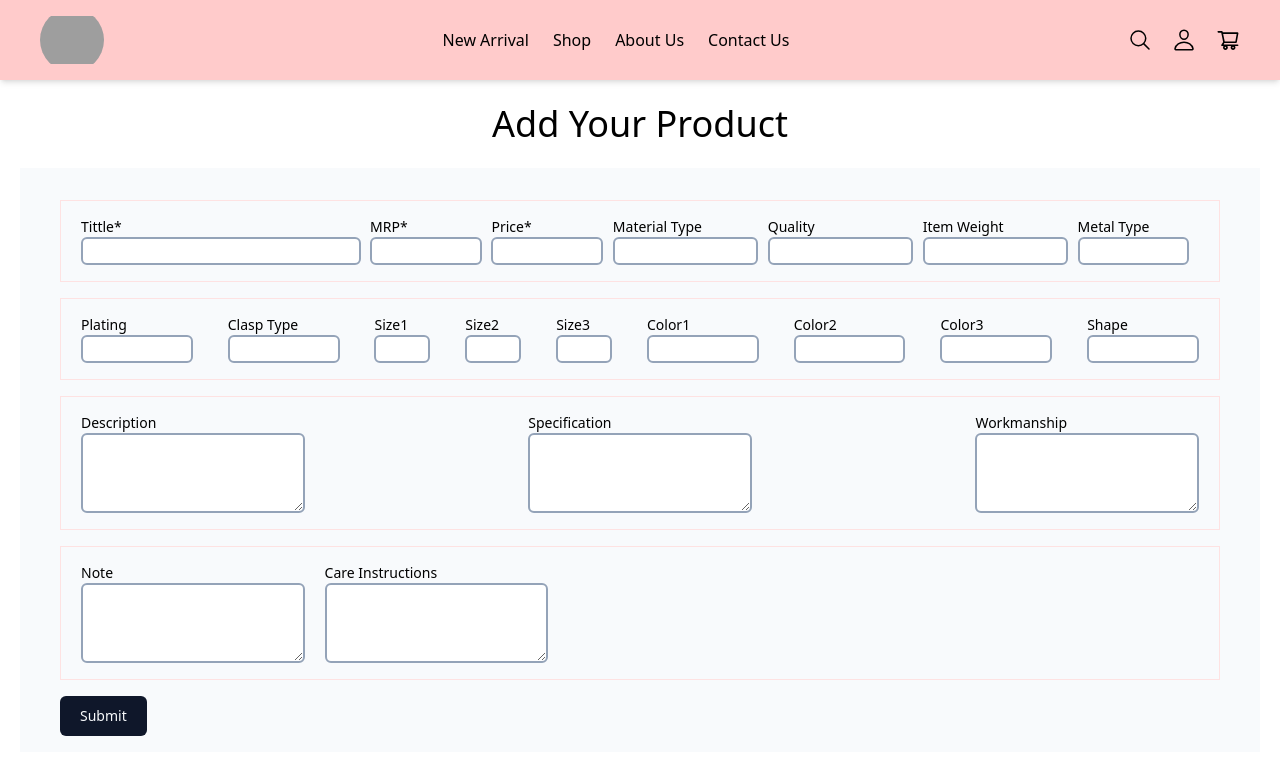
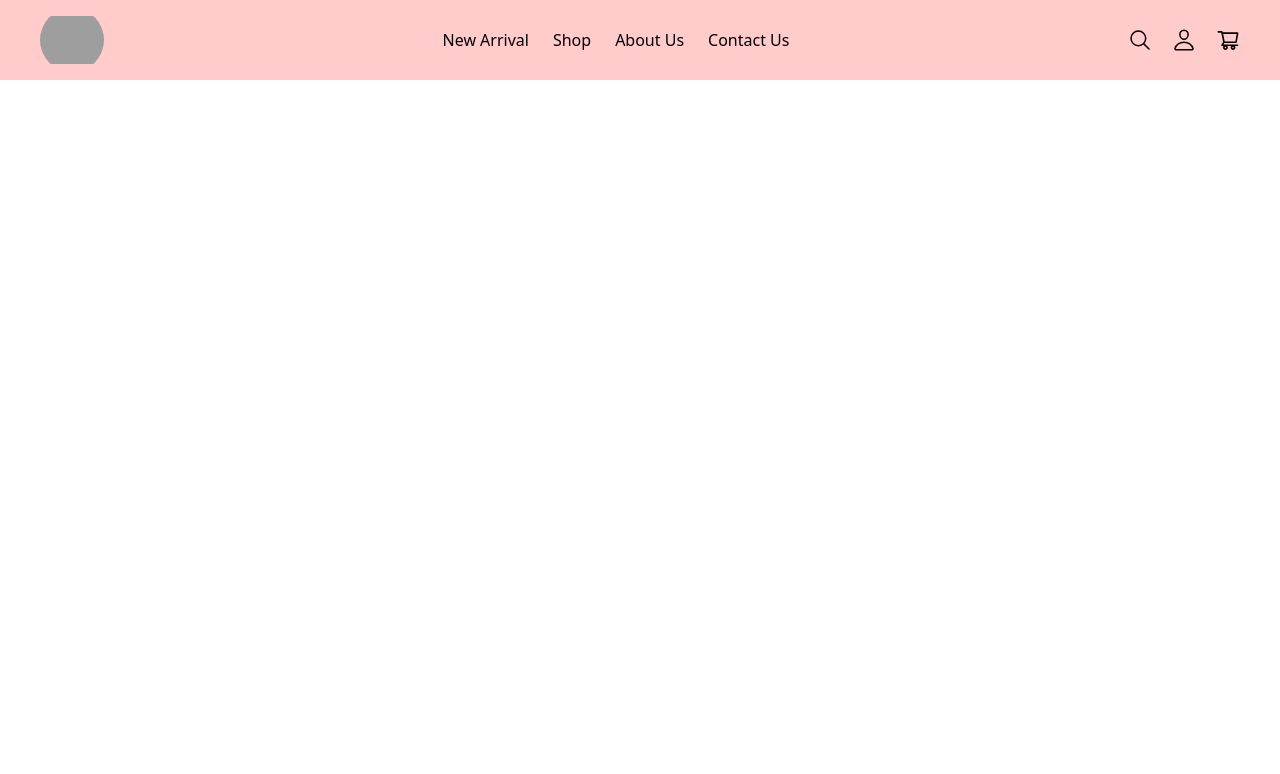
Before and after one commit to singhdivyam772/Crown-Nine-Frontend, a React (Vite) app: page /addProduct in a window 1280 px wide. Shown: the top 774 px of the page. Built offline with nearby package versions, Linux system fonts and the light colour scheme; no server answers; grey boxes are pictures that could not be loaded.

Commit message:
move to local

```diff
--- a/src/AllProductData.js
+++ b/src/AllProductData.js
@@ -1,156 +1,190 @@
 const AllData = [
   {
-    cardId: 1,
-    image: "https://res.cloudinary.com/drj0uehgx/image/upload/v1712554783/cosmetic/Shea%20Body%20Butter%20Body%20Lotion/2_1_wuiggd.jpg",
-    brand: "",
-    mrp: 1499,
-    price: (1499 - Math.round((1499*10)/100)),
-    title: " Shea Body Butter Body Lotion",
-    size:`200 gm`,
-    qty:1,
-    ingredient:``,
-    bullet1: `Intensely Moisturizes: Deeply hydrates your skin for a radiant, healthy-looking glow.`,
-    bullet2: `Natural Goodness: Formulated with a blend of natural ingredients to nourish and protect.`,
-    bullet3: `Luxurious Feel: Velvety soft texture melts effortlessly, leaving skin feeling irresistibly soft and pampered.`,
-    bullet4: `Subtle Fragrance: Delicately infused with a calming, ethereal scent for a truly sensorial experience.`,
+    id: 1,
+    productTitle: "EVIL EYE BRACELET",
+    productSubtitle: "",
+    mrp: " 1599",
+    price: " 1099 ",
+    color1: " Rose Gold",
+    color2: " Gold",
+    color3: " Silver",
+    size1: "  Apt for 2.4-2.8 hands, Diameter - 6cm",
+    size2: "  ",
+    size3: "  ",
+    shape: " Oval",
+    specification: " Anti Tarnish stainless steel, Water proof, Sweat Proof, Crafted for daily use. Skin friendly and anti - alergic",
+    gemType: " Cubic Zirconia",
+    itemWeight: "100gm ",
+    quality: "Premium Quality",
+    silverimage1: "https://res.cloudinary.com/dc6gh4zlc/image/upload/v1713925609/Crown-Nine/EVIL%20EYE%20BRACELET/DSC_3388_e7dqgz.jpg",
+    silverimage2: "https://res.cloudinary.com/dc6gh4zlc/image/upload/v1713925606/Crown-Nine/EVIL%20EYE%20BRACELET/DSC_3353_qumvqv.jpg",
+    roseimage2: "https://res.cloudinary.com/dc6gh4zlc/image/upload/v1714036862/Crown-Nine/EVIL%20EYE%20BRACELET/DSC_3381_htn3np.jpg",
+    goldimage1: "https://res.cloudinary.com/dc6gh4zlc/image/upload/v1713925234/Crown-Nine/EVIL%20EYE%20BRACELET/DSC_3387_sfhb9z.jpg",
+    goldimage2: "https://res.cloudinary.com/dc6gh4zlc/image/upload/v1713866671/Crown-Nine/EVIL%20EYE%20BRACELET/DSC_3351_pxm5jc.jpg",
+    mainimage1: "https://res.cloudinary.com/dc6gh4zlc/image/upload/v1714036862/Crown-Nine/EVIL%20EYE%20BRACELET/DSC_3381_htn3np.jpg",
+    roseimage1: "https://res.cloudinary.com/dc6gh4zlc/image/upload/v1714036862/Crown-Nine/EVIL%20EYE%20BRACELET/DSC_3381_htn3np.jpg"
   },
+
   {
-    cardId: 2,
-    mrp: 1799,
-    price: (1799 - Math.round((1799*10)/100)),
-    image: "https://res.cloudinary.com/drj0uehgx/image/upload/v1712554539/cosmetic/Age%20defense/5_x4zrtx.jpg",
-    brand: "IskiUski",
-    title: "Age Defence Serum",
-    size:`30 ml`,
-    qty:1,
-    bullet1: `This luxurious, concentrated serum targets the visible signs of aging, revealing a more youthful and radiant you.`,
-    bullet2: `Formulated with powerful ingredients to diminish the appearance of fine lines and wrinkles, promoting a smoother, firmer complexion.`,
-    bullet3: `Supports your skin's natural collagen production, providing essential building blocks for a more youthful appearance.`,
-    bullet4: `Improves skin elasticity, leaving your skin feeling tighter and more lifted.`,
-    bullet5: `Experience the transformation power of Regal Resilience as it helps you achieve a more ageless and radiant look.`
+    id: 2,
+    productTitle: "CARTIER BRACELET",
+    productSubtitle: "",
+    mrp: " 1599",
+    price: " 1099 ",
+    color1: " Rose Gold",
+    color2: " Gold",
+    color3: " Silver",
+    size1: "S(17)",
+    size2: "M(18)",
+    size3: "L(19)",
+    shape: " Oval",
+    specification: " Anti Tarnish stainless steel, Water proof, Sweat Proof, Crafted for daily use. Skin friendly and anti - alergic",
+    gemType: " Cubic Zirconia",
+    itemWeight: "100gm ",
+    quality: "Premium Quality",
+    silverimage1: "https://res.cloudinary.com/dc6gh4zlc/image/upload/v1713938818/Crown-Nine/CARTIER%20BRACELET/DSC_3378_j6jse9.jpg",
+    silverimage2: " ",
+    roseimage1: "https://res.cloudinary.com/dc6gh4zlc/image/upload/v1713938767/Crown-Nine/CARTIER%20BRACELET/DSC_3393_urbvws.jpg",
+    roseimage2: "https://res.cloudinary.com/dc6gh4zlc/image/upload/v1713938769/Crown-Nine/CARTIER%20BRACELET/DSC_3347_czllgi.jpg",
+    goldimage1: "https://res.cloudinary.com/dc6gh4zlc/image/upload/v1713938789/Crown-Nine/CARTIER%20BRACELET/DSC_3394_yc6hpx.jpg",
+    goldimage2: "https://res.cloudinary.com/dc6gh4zlc/image/upload/v1713938781/Crown-Nine/CARTIER%20BRACELET/DSC_3346_znqiaa.jpg",
+    mainimage1: "https://res.cloudinary.com/dc6gh4zlc/image/upload/v1713938789/Crown-Nine/CARTIER%20BRACELET/DSC_3394_yc6hpx.jpg",
   },
+
   {
-    cardId: 3,
-    image: "https://res.cloudinary.com/drj0uehgx/image/upload/v1712555020/cosmetic/DAY%20Face%20CREAEM/4_lkqumv.jpg",
-    brand: "IskiUski",
-    mrp: 1549,
-    price: (1549 - Math.round((1549*10)/100)),
-    title: "Day Face cream",
-    size:`100 gm`,
-    qty:1,
-    bullet1: `Infused with moisture-rich ingredients, this day cream delivers long-lasting hydration, leaving your skin feeling soft, supple, and comfortable throughout the day.`,
-    bullet2: `Formulated with antioxidants and SPF (if applicable), it helps shield your skin from environmental aggressors and damaging UV rays, promoting a healthy, youthful appearance.`,
-    bullet3: `This lightweight cream illuminates your skin, revealing a natural, radiant glow that lasts all day long.`,
-    bullet4: `Enriched with a delicate rose fragrance, Roaring Beauty Day Cream creates a truly sensorial skincare experience.`,
-    bullet5: ``,
+    id: 2,
+    productTitle: "BRACELET",
+    productSubtitle: "",
+    mrp: "1199",
+    price: "849",
+    color1: " Rose Gold",
+    color2: " Gold",
+    color3: " ",
+    size1: "apt for 2.4-2.8 hands, Diameter - 6cm    ",
+    size2: "",
+    size3: "",
+    shape: " Oval",
+    specification: " Anti Tarnish stainless steel, Water proof, Sweat Proof, Crafted for daily use. Skin friendly and anti - alergic",
+    gemType: " Cubic Zirconia",
+    itemWeight: "100gm ",
+    quality: "Premium Quality",
+    silverimage1: " ",
+    silverimage2: " ",
+    roseimage1: "https://res.cloudinary.com/dc6gh4zlc/image/upload/v1713871457/Crown-Nine/bracelet/DSC_3376_cjjvpj.jpg",
+    roseimage2: "https://res.cloudinary.com/dc6gh4zlc/image/upload/v1713871454/Crown-Nine/bracelet/DSC_3355_vhxoeu.jpg",
+    goldimage1: "",
+    goldimage2: "",
+    mainimage1: "https://res.cloudinary.com/dc6gh4zlc/image/upload/v1713871457/Crown-Nine/bracelet/DSC_3376_cjjvpj.jpg",
   },
+
   {
-    cardId: 4,
-    image: "https://res.cloudinary.com/drj0uehgx/image/upload/v1712555360/cosmetic/Scrub/4_hixyzj.jpg",
-    brand: "IskiUski",
-    mrp: 1449,
-    price: (1449 - Math.round((1449*10)/100)),
-    title: "Scrub",
-    size:`200 gms`,
-    qty:1,
-    bullet1: `Experience the transformative power of Diamond Sands, a luxurious body scrub designed to reveal your skin's natural brilliance.`,
-    bullet2: `Diamond Sands gently buffs away dead skin cells and impurities, promoting a smoother, more refined texture.`,
-    bullet3: `As it removes dullness and roughness, this scrub reveals your skin's natural luminosity, leaving it looking radiant and healthy.`,
-    bullet4: `Formulated with nourishing ingredients (mention if any - e.g., shea butter, coconut oil), Diamond Sands helps protect your skin's natural moisture barrier, leaving it feeling soft and pampered.
-    `,
-    bullet5: `Infused with a captivating sandalwood fragrance, Diamond Sands transforms your skincare routine into a truly sensorial experience.`,
+    id: 3,
+    productTitle: "BRACELET",
+    productSubtitle: "",
+    mrp: "1599",
+    price: "1099",
+    color1: " Rose Gold",
+    color2: " Gold",
+    color3: " ",
+    size1: "apt for 2.4-2.8 hands, Diameter - 6cm    ",
+    size2: "",
+    size3: "",
+    shape: " Oval",
+    specification: " Anti Tarnish stainless steel, Water proof, Sweat Proof, Crafted for daily use. Skin friendly and anti - alergic",
+    gemType: " Cubic Zirconia",
+    itemWeight: "100gm ",
+    quality: "Premium Quality",
+    silverimage1: " ",
+    silverimage2: " ",
+    roseimage1: "https://res.cloudinary.com/dc6gh4zlc/image/upload/v1713871673/Crown-Nine/bracelet%202/DSC_3392_sw7bjj.jpg",
+    roseimage2: "https://res.cloudinary.com/dc6gh4zlc/image/upload/v1713871669/Crown-Nine/bracelet%202/DSC_3350_qvnfwh.jpg",
+    goldimage1: "",
+    goldimage2: "",
+    mainimage1: "https://res.cloudinary.com/dc6gh4zlc/image/upload/v1713871673/Crown-Nine/bracelet%202/DSC_3392_sw7bjj.jpg",
   },
+
+
   {
-    cardId: 5,
-    image: "https://res.cloudinary.com/drj0uehgx/image/upload/v1712561670/cosmetic/Skin%20radiance%20beauty%20Elixir%20Serum/4_nclq3w.jpg",
-    brand: "IskiUski",
-    mrp: 1849,
-    price: (1849 - Math.round((1849*10)/100)),
-    title: "Skin Radiance Beauty Elixir Serum",
-    size: `30ml `,
-    qty:1,
-    bullet1: `Deep Hydration: Infused with moisture-rich ingredients (mention if any), Aurelian Elixir delivers deep hydration, leaving your skin feeling plump, supple, and comfortable.`,
-    bullet2: `This potent formula helps address uneven skin tone and dullness, revealing a natural, luminous complexion.`,
-    bullet3: `Formulated with antioxidants, Aurelian Elixir helps protect your skin from environmental aggressors and free radical damage, promoting a healthy, youthful appearance.
-    `,
-    bullet4: `As it hydrates and protects, this serum helps revitalize your skin, leaving it looking refreshed and radiant.`
+    id: 4,
+    productTitle: "BRACELET",
+    productSubtitle: "",
+    mrp: "1199",
+    price: "849",
+    color1: " Rose Gold",
+    color2: " ",
+    color3: " ",
+    size1: "apt for 2.4-2.8 hands, Diameter - 6cm    ",
+    size2: "",
+    size3: "",
+    shape: " Oval",
+    specification: " Anti Tarnish stainless steel, Water proof, Sweat Proof, Crafted for daily use. Skin friendly and anti - alergic",
+    gemType: " Cubic Zirconia",
+    itemWeight: "100gm ",
+    quality: "Premium Quality",
+    silverimage1: " ",
+    silverimage2: " ",
+    roseimage1: "https://res.cloudinary.com/dc6gh4zlc/image/upload/v1713871904/Crown-Nine/bracelet%203/DSC_3386_ghhvp5.jpg",
+    roseimage2: "https://res.cloudinary.com/dc6gh4zlc/image/upload/v1713871900/Crown-Nine/bracelet%203/DSC_3359_seotrj.jpg",
+    goldimage1: "",
+    goldimage2: "",
+    mainimage1: "https://res.cloudinary.com/dc6gh4zlc/image/upload/v1713871904/Crown-Nine/bracelet%203/DSC_3386_ghhvp5.jpg",
   },
-  {
-    cardId: 6,
-    image: "https://res.cloudinary.com/drj0uehgx/image/upload/v1712555960/cosmetic/Beard%20Oil/4_i2couo.jpg",
-    brand: "IskiUski",
-    mrp: 1049,
-    price: (1049 - Math.round((1049*10)/100)),
-    size: `30 ml`,
-    qty:1,
-    title: "Beard Oil",
-    bullet1: `Experience the transformative power of Majestic Whisker Nectar, a luxurious beard oil designed to nourish, condition, and tame your beard for a healthy, well-groomed look.`,
-    bullet2: `This nourishing oil deeply hydrates and conditions your beard, leaving it feeling softer, smoother, and more manageable.`,
-    bullet3: `Formulated with essential nutrients, Majestic Whisker Nectar helps promote healthy beard growth, encouraging a fuller, more luxurious look.`,
-    bullet4: `This oil effectively controls flyaways and frizz, leaving your beard looking polished and perfectly groomed.`,
-    bullet5: `Infused with a refreshing rosemary scent, Majestic Whisker Nectar leaves a subtle, masculine fragrance that lingers throughout the day.`
 
-  },
-  {
-    cardId: 7,
-    image: "https://res.cloudinary.com/drj0uehgx/image/upload/v1712563714/cosmetic/Beard%20Balm/7_1_jmjejo.jpg",
-    brand: "IskiUski",
-    mrp: 749,
-    price: 749,
-    size:`50gm`,
-    qty:1,
-    title: "BEARD BALM",
-    bullet1: `Craft your ideal beard with Noble Heritage Whisker Balm, a luxurious balm designed to condition, style, and enhance your facial mane.`,
-    bullet2: `Nourishing ingredients infuse your beard hair with essential moisture, leaving it feeling soft, manageable, and healthy.`,
-    bullet3: `This balm provides a flexible hold, allowing you to sculpt and define your beard for a polished, distinguished look.`,
-    bullet4: `Formulated to enhance your beard's natural texture and shine, Noble Heritage Whisker Balm highlights your unique facial hair for a captivating presence.`,
-    bullet5: `Infused with a captivating musk scent, this balm leaves a subtle, masculine fragrance that lingers throughout the day.`
-  },
-  {
-    cardId: 8,
-    image: "https://res.cloudinary.com/drj0uehgx/image/upload/v1712563868/cosmetic/vitamin%20c/5_1_sktbsw.jpg",
-    brand: "IskiUski",
-    mrp: 1649,
-    price: (1649 - Math.round((1649*10)/100)),
-    title: "SKIN BRIGHTENING SERUM WITH VITAMIN C",
-    size: `30ml`,
-    qty:1,
-    bullet1: `Experience the transformative power of Elixir of Brilliance, a potent serum infused with Vitamin C to revitalize your complexion and reveal a more even-toned, luminous you.`,
-    bullet2: `Formulated with Vitamin C, this serum helps address the appearance of hyperpigmentation and uneven skin tone, promoting a more balanced and radiant complexion.`,
-    bullet3: `As it combats dullness and unevenness, Elixir of Brilliance reveals your skin's natural luminosity, leaving it looking healthy and glowing.`,
-    bullet4: `Vitamin C's antioxidant properties help protect your skin from environmental aggressors and free radical damage, promoting a youthful and revitalized appearance.`,
-    bullet5:  `Infused with a refreshing natural orange scent, this serum provides a subtle, uplifting experience for your senses.`
-  },
-  {
-    cardId: 9,
-    image: "https://res.cloudinary.com/drj0uehgx/image/upload/v1712564012/cosmetic/4_bpvzat.jpg",
-    brand: "IskiUski",
-    mrp: 1849,
-    price: (1849 - Math.round((1849*10)/100)),
-    size:` 50ml`,
-    qty:1,
-    title: "Night Cream",
-    bullet1: `Experience the restorative power of Lioness Oasis Night Nourisher, a luxurious night cream designed to deeply hydrate, renew, and nourish your skin while you sleep, revealing a radiant morning glow.`,
-    bullet2: `Infused with moisture-rich ingredients, this night cream delivers long-lasting hydration, leaving your skin feeling soft, supple, and comfortable throughout the night.`,
-    bullet3: `As you rest, Lioness Oasis Night Nourisher works to renew and nourish your skin. Formulated with powerful ingredients`,
-    bullet4: `Experience a visible difference in the morning. Awake to a complexion that feels refreshed, revitalized, and radiantly glowing.`,
-    bullet5: `Infused with a calming blend of saffron and neroli fragrances, this night cream creates a truly sensorial and relaxing bedtime experience.`
-  },
-  {
-    cardId: 10,
-    image: "https://res.cloudinary.com/drj0uehgx/image/upload/v1712564250/cosmetic/HAIR%20ELIXER/4_ia5rwu.jpg",
-    brand: "IskiUski",
-    mrp: 2499,
-    price: (2499 - Math.round((2499*20)/100)),
-    size:`100ml`,
-    qty:1,
-    title: "Magic hair oil",
-    bullet1: `Experience the transformative power of Royal Rejuvenation Hair Elixir, a potent blend of essential oils designed to nourish, strengthen, and restore your hair's natural brilliance.`,
-    bullet2: `This luxurious elixir infuses your hair with essential nutrients, leaving it feeling deeply nourished and conditioned.`,
-    bullet3: `Formulated with fortifying ingredients, Royal Rejuvenation Hair Elixir helps strengthen your hair, improving its resilience against breakage and damage.`,
-    bullet4: `As it nourishes and strengthens, this elixir helps revive your hair's natural shine, leaving it looking healthy and radiant from root to tip.`,
-    bullet5: `Infused with a captivating blend of essential oils (mention specific oils if known), this elixir provides a delightful aromatic experience for your senses.`
-  },
+  // images required
+  // {
+  //   id: 5,
+  //   productTitle: "RING CUM BRACELET",
+  //   productSubtitle: "",
+  //   mrp: "1199",
+  //   price: "849",
+  //   color1: " Rose Gold",
+  //   color2: " ",
+  //   color3: " ",
+  //   size1: "One Size, Flexible    ",
+  //   size2: "",
+  //   size3: "",
+  //   shape: " Oval",
+  //   specification: " Anti Tarnish stainless steel, Water proof, Sweat Proof, Crafted for daily use. Skin friendly and anti - alergic",
+  //   gemType: " Cubic Zirconia",
+  //   itemWeight: "100gm ",
+  //   quality: "Premium Quality",
+  //   silverimage1: " ",
+  //   silverimage2: " ",
+  //   roseimage1: "https://res.cloudinary.com/dc6gh4zlc/image/upload/v1713871904/Crown-Nine/bracelet%203/DSC_3386_ghhvp5.jpg",
+  //   roseimage2: "https://res.cloudinary.com/dc6gh4zlc/image/upload/v1713871900/Crown-Nine/bracelet%203/DSC_3359_seotrj.jpg",
+  //   goldimage1: "",
+  //   goldimage2: "",
+  //   mainimage1: "https://res.cloudinary.com/dc6gh4zlc/image/upload/v1713871904/Crown-Nine/bracelet%203/DSC_3386_ghhvp5.jpg",
+  // },
+
+  // images required
+  // {
+  //   id: 6,
+  //   productTitle: "TROPICAL CHARMS BRACELET",
+  //   productSubtitle: "",
+  //   mrp: "1199",
+  //   price: "849",
+  //   color1: " Gold",
+  //   color2: " ",
+  //   color3: " ",
+  //   size1: "One Size, Flexible    ",
+  //   size2: "",
+  //   size3: "",
+  //   shape: " ",
+  //   specification: " Anti Tarnish stainless steel, Water proof, Sweat Proof, Crafted for daily use. Skin friendly and anti - alergic",
+  //   gemType: " Cubic Zirconia",
+  //   itemWeight: "100gm ",
+  //   quality: "Premium Quality",
+  //   silverimage1: " ",
+  //   silverimage2: " ",
+  //   roseimage1: "https://res.cloudinary.com/dc6gh4zlc/image/upload/v1713871904/Crown-Nine/bracelet%203/DSC_3386_ghhvp5.jpg",
+  //   roseimage2: "https://res.cloudinary.com/dc6gh4zlc/image/upload/v1713871900/Crown-Nine/bracelet%203/DSC_3359_seotrj.jpg",
+  //   goldimage1: "",
+  //   goldimage2: "",
+  //   mainimage1: "https://res.cloudinary.com/dc6gh4zlc/image/upload/v1713871904/Crown-Nine/bracelet%203/DSC_3386_ghhvp5.jpg",
+  // },
+
+
 ];
 
 export default AllData;
--- a/src/Pages/AddProduct.jsx
+++ b/src/Pages/AddProduct.jsx
@@ -94,7 +94,7 @@ const AddProduct = () => {
    }
 
    return (
-      <div className=' flex flex-col justify-start items-center w-screen min-h-screen px-5 '>
+      <div className=' hidden flex-col justify-start items-center w-screen min-h-screen px-5  '>
          <header className=' text-4xl font-medium leading-10 py-6 '>
             Add Your Product
          </header>
--- a/src/Pages/ProductDetails.jsx
+++ b/src/Pages/ProductDetails.jsx
@@ -42,38 +42,39 @@ import { RiFacebookLine } from "react-icons/ri";
 import { FaXTwitter } from "react-icons/fa6";
 import { HiMinusSm } from "react-icons/hi";
 import { BsPlus } from "react-icons/bs";
-import { Link, useLocation } from 'react-router-dom'
+import { Link, useLocation, useNavigate } from 'react-router-dom'
 
 
 
 const ProductDetails = () => {
-
+  const navigate = useNavigate();
   const location = useLocation();
   const productDetails = location.state.products;
   console.log(productDetails);
-  const productTitle = productDetails.productTitle;
-  const productSubtitle = productDetails.productSubtitle;
-  const goldimage1 = productDetails.goldimage1;
-  const goldimage2 = productDetails.goldimage2;
-  const silverimage1 = productDetails.silverimage1;
-  const silverimage2 = productDetails.silverimage2;
-  const mainimage1 = productDetails.mainimage1;
-  const roseimage2 = productDetails.roseimage2;
-  const roseimage1 = productDetails.roseimage1;
-  const mrp = productDetails.mrp;
-  const price = productDetails.price;
-  const itemWeight = productDetails.itemWeight;
-  const shape = productDetails.shape;
-  const specification = productDetails.specification;
-  const gemType = productDetails.gemType;
-  const quality = productDetails.quality;
-  const size1 = productDetails.size1;
-  const size2 = productDetails.size2;
-  const size3 = productDetails.size3;
-  const color1 = productDetails.color1;
-  const color2 = productDetails.color2;
-  const color3 = productDetails.color3;
-
+  const {
+          productTitle,
+          productSubtitle,
+          goldimage1,
+          goldimage2,
+          silverimage1,
+          silverimage2,
+          mainimage1,
+          roseimage1,
+          roseimage2,
+          mrp,
+          price,
+          itemWeight,
+          shape,
+          specification,
+          gemType,
+          quality,
+          size1,
+          size2,
+          size3,
+          color1,
+          color2,
+          color3
+        } = productDetails;
   const imageData = [
     {
       id: 1,
@@ -105,6 +106,10 @@ const ProductDetails = () => {
     if (productDetails)
       console.log(productDetails)
   }, [productDetails])
+
+  const addProductToCart = (productDetails) =>{
+    navigate('/')
+  }
   return (
     <div className='w-screen min-h-screen flex flex-col md:px-10 px-5'>
 
@@ -118,7 +123,7 @@ const ProductDetails = () => {
             /
           </BreadcrumbSeparator>
           <BreadcrumbItem>
-            <BreadcrumbLink href="/components">ProductDetails</BreadcrumbLink>
+            <BreadcrumbLink>ProductDetails</BreadcrumbLink>
           </BreadcrumbItem>
         </BreadcrumbList>
       </Breadcrumb>
@@ -140,10 +145,10 @@ const ProductDetails = () => {
                 </CarouselItem>
               ))}
             </CarouselContent>
-            <CarouselPrevious  className='left-[3.3rem] top-[16.5rem] w-[4rem] h-[4rem]' />
+            <CarouselPrevious className='left-[3.3rem] top-[16.5rem] w-[4rem] h-[4rem]' />
             <CarouselNext
-              disabled={(goldimage1 && goldimage2 && silverimage1 && silverimage2 && roseimage2 && roseimage1) ? false : true}
-               className='right-[3.3rem] top-[16.5rem]  w-[4rem] h-[4rem]' />
+              disabled={(goldimage1 && goldimage2) ? false : (silverimage1 && silverimage2) ? false : (roseimage2 && roseimage1) ? false : true}
+              className='right-[3.3rem] top-[16.5rem]  w-[4rem] h-[4rem]' />
           </Carousel>
         </section>
 
@@ -174,10 +179,10 @@ const ProductDetails = () => {
               <p className=' px-4 py-1 rounded-md bg-slate-100 uppercase font-semibold '>
                 {color1}
               </p>
-              <p  className=' px-4 py-1 rounded-md bg-slate-100 uppercase font-semibold '>
+              <p className=' px-4 py-1 rounded-md bg-slate-100 uppercase font-semibold '>
                 {color2}
               </p>
-              <p  className=' px-4 py-1 rounded-md  bg-slate-100 uppercase font-semibold '>
+              <p className=' px-4 py-1 rounded-md  bg-slate-100 uppercase font-semibold '>
                 {color3}
               </p>
             </div>
@@ -253,7 +258,9 @@ const ProductDetails = () => {
             {/* Add to Cart */}
             <Button
               // disabled
-              className=' px-16 py-7 w-[70%] rounded-[3rem]'>
+              className=' px-16 py-7 w-[70%] rounded-[3rem]'
+              onClick={() => addProductToCart(productDetails)}
+            >
               {/* <Loader2 className="mr-2 h-4 w-4 animate-spin" /> */}
               <p>
                 Add To Cart
@@ -279,15 +286,15 @@ const ProductDetails = () => {
             <AccordionItem value="item-1">
               <AccordionTrigger>Description</AccordionTrigger>
               <AccordionContent>
-               {specification}
+                {specification}
               </AccordionContent>
             </AccordionItem>
             <AccordionItem value="item-2">
               <AccordionTrigger>Care Instructions</AccordionTrigger>
               <AccordionContent>
-              Keep The Product In A Cool Dry Place. Store The Product In A
-               Plastic packet,when Not In Use To Avoid Tarnishing Of Any Kind.
-              Avoid Bringing It In Contact With Sweat Perfume And Moisturizer.
+                Keep The Product In A Cool Dry Place. Store The Product In A
+                Plastic packet,when Not In Use To Avoid Tarnishing Of Any Kind.
+                Avoid Bringing It In Contact With Sweat Perfume And Moisturizer.
               </AccordionContent>
             </AccordionItem>
             <AccordionItem value="item-3">
```
Also changed, not shown: src/App.jsx (+3 -10 lines), src/Pages/Cart.jsx (+1 -7 lines).
